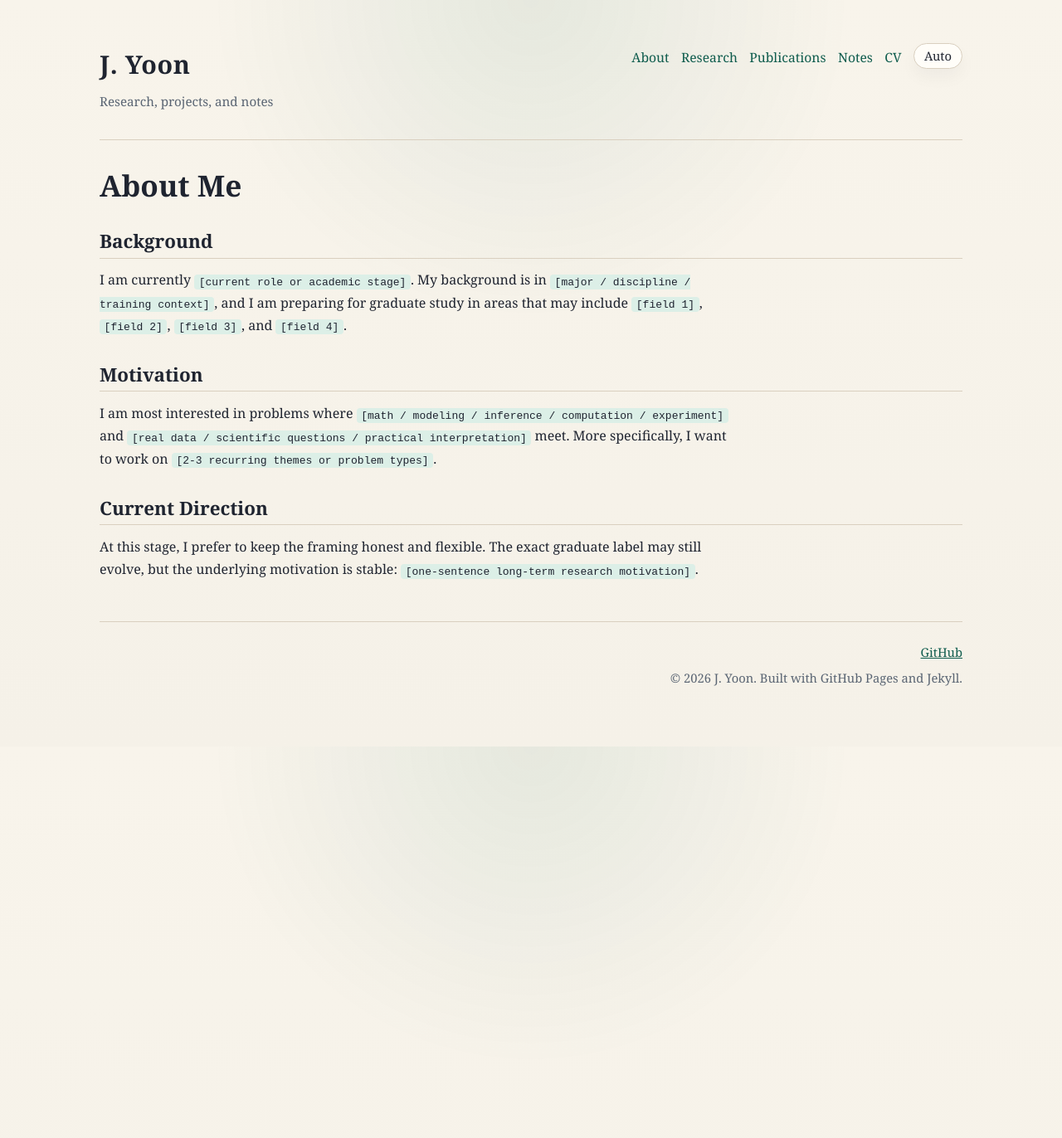
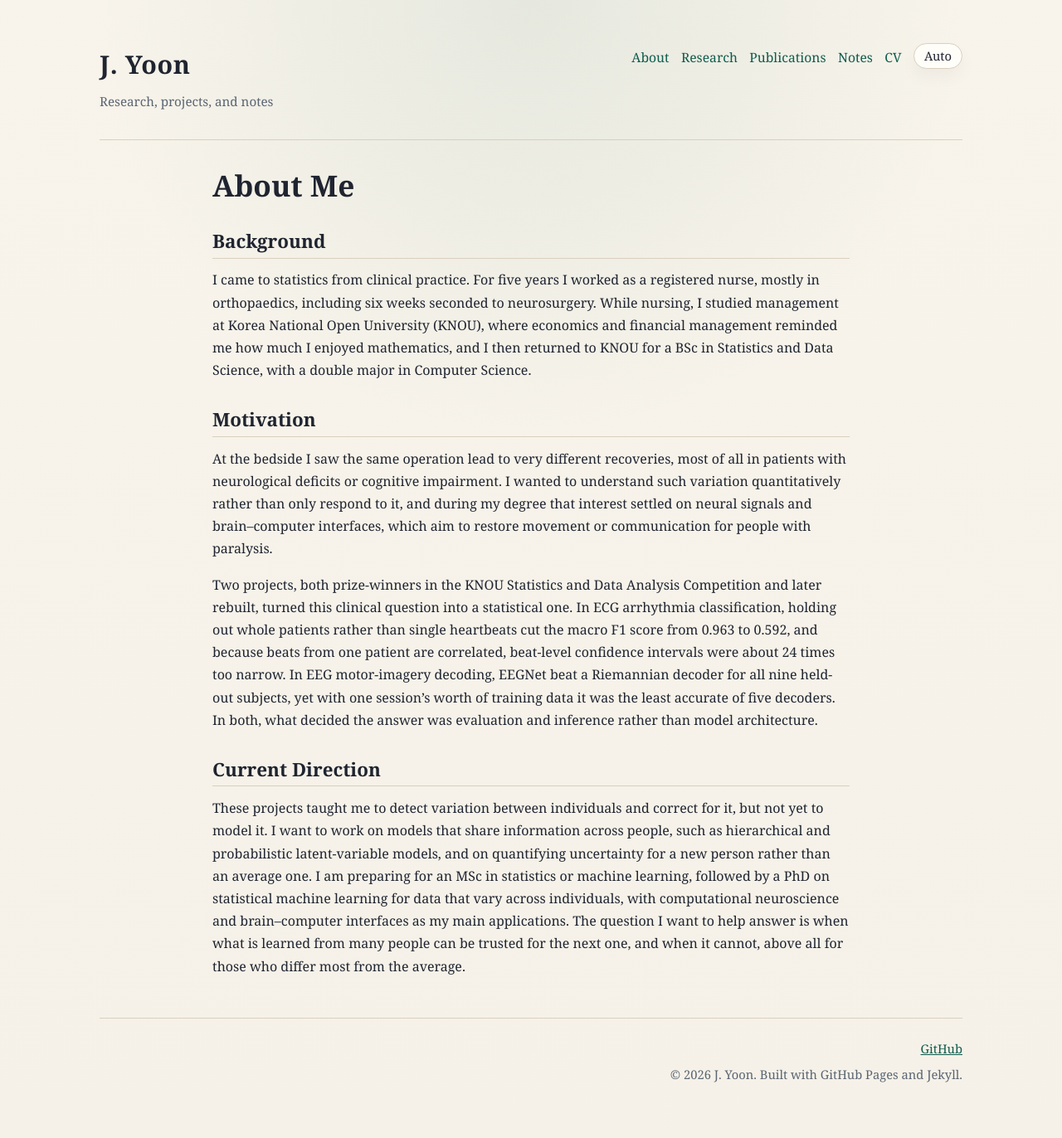
Before and after one commit to J-Y00N/j-y00n.github.io, a Jekyll site: the page built from _pages/about.md, in a window 1280 px wide. Shown: the whole page at 83% size. Built offline with Jekyll 4.4.1, drawn with Linux system fonts in a browser that asks for light colours.

Commit message:
Fill in home, About, and CV; add two projects; centre reading pages; add print styles and ORCID

```diff
--- a/_layouts/page.html
+++ b/_layouts/page.html
@@ -1,7 +1,7 @@
 ---
 layout: default
 ---
-<article class="page">
+<article class="page{% if page.layout == 'page' %} page-reading{% endif %}">
   <h1 class="page-title">{{ page.heading | default: page.title | escape }}</h1>
   {{ content }}
 </article>
--- a/_pages/about.md
+++ b/_pages/about.md
@@ -7,20 +7,27 @@ heading: About Me
 {% comment %}
 Internal editing note:
 - Keep this page public-facing and narrative-driven.
-- Replace placeholders with real text over time, but avoid exposing writing prompts to visitors.
 - Maintenance guidance belongs primarily in README.md.
 {% endcomment %}
 ## Background
 
-I am currently `[current role or academic stage]`.
-My background is in `[major / discipline / training context]`, and I am preparing for graduate study in areas that may include `[field 1]`, `[field 2]`, `[field 3]`, and `[field 4]`.
+I came to statistics from clinical practice.
+For five years I worked as a registered nurse, mostly in orthopaedics, including six weeks seconded to neurosurgery.
+While nursing, I studied management at Korea National Open University (KNOU), where economics and financial management reminded me how much I enjoyed mathematics, and I then returned to KNOU for a BSc in Statistics and Data Science, with a double major in Computer Science.
 
 ## Motivation
 
-I am most interested in problems where `[math / modeling / inference / computation / experiment]` and `[real data / scientific questions / practical interpretation]` meet.
-More specifically, I want to work on `[2-3 recurring themes or problem types]`.
+At the bedside I saw the same operation lead to very different recoveries, most of all in patients with neurological deficits or cognitive impairment.
+I wanted to understand such variation quantitatively rather than only respond to it, and during my degree that interest settled on neural signals and brain–computer interfaces, which aim to restore movement or communication for people with paralysis.
+
+Two projects, both prize-winners in the KNOU Statistics and Data Analysis Competition and later rebuilt, turned this clinical question into a statistical one.
+In ECG arrhythmia classification, holding out whole patients rather than single heartbeats cut the macro F1 score from 0.963 to 0.592, and because beats from one patient are correlated, beat-level confidence intervals were about 24 times too narrow.
+In EEG motor-imagery decoding, EEGNet beat a Riemannian decoder for all nine held-out subjects, yet with one session's worth of training data it was the least accurate of five decoders.
+In both, what decided the answer was evaluation and inference rather than model architecture.
 
 ## Current Direction
 
-At this stage, I prefer to keep the framing honest and flexible.
-The exact graduate label may still evolve, but the underlying motivation is stable: `[one-sentence long-term research motivation]`.
+These projects taught me to detect variation between individuals and correct for it, but not yet to model it.
+I want to work on models that share information across people, such as hierarchical and probabilistic latent-variable models, and on quantifying uncertainty for a new person rather than an average one.
+I am preparing for an MSc in statistics or machine learning, followed by a PhD on statistical machine learning for data that vary across individuals, with computational neuroscience and brain–computer interfaces as my main applications.
+The question I want to help answer is when what is learned from many people can be trusted for the next one, and when it cannot, above all for those who differ most from the average.
--- a/_sass/_custom.scss
+++ b/_sass/_custom.scss
@@ -143,15 +143,20 @@ a:hover {
   padding: 2rem 0;
 }
 
-// Running text keeps about the same line length as before the page was widened; cards, headings, and the notes list use the full width.
+// Plain pages such as About, CV, and 404, and every note, sit in a centred reading column,
+// so a wider window adds space on both sides instead of only on the right.
+.page-reading,
+.entry {
+  max-width: 48rem;
+  margin-left: auto;
+  margin-right: auto;
+}
+
+// On the list pages (Research, Publications, Notes), the intro text keeps the same line length while the lists use the full width.
 .page > p,
 .page > ul:not(.notes-list),
 .page > ol,
-.page > blockquote,
-.entry > p:not(.entry-back),
-.entry > ul,
-.entry > ol,
-.entry > blockquote {
+.page > blockquote {
   max-width: 48rem;
 }
 
```
Also changed, not shown: _pages/cv.md (+33 -23 lines), _pages/research.md (+2 -2 lines), _projects/2023-06-01-waste-sorting-vision.md (added, +16 -0 lines), _projects/2023-12-01-multimodal-picture-diary.md (added, +18 -0 lines), index.md (+17 -9 lines), README.md, assets/images/research/picture-diary/styles.jpg (added), assets/images/research/waste-sorting/detection.jpg (added).
